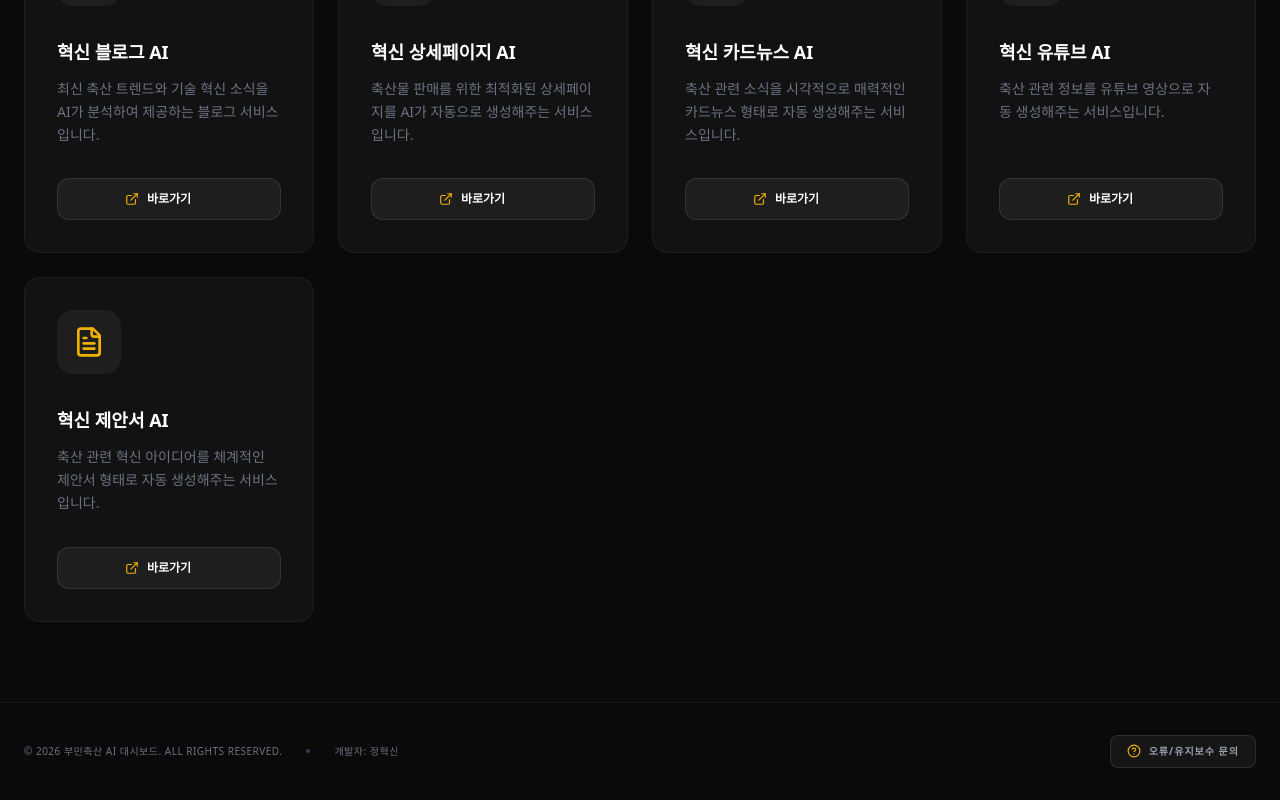
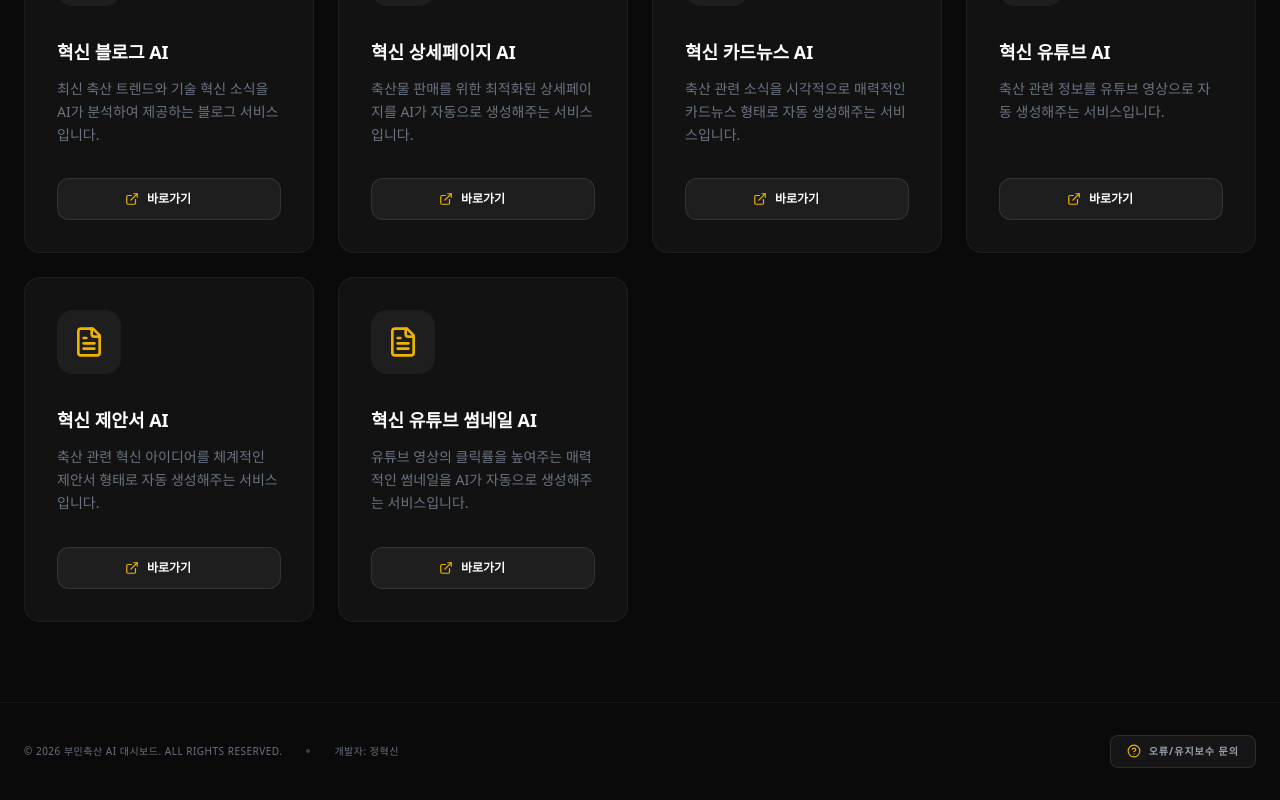
Before and after one commit to lab-droid/bumin-ai, a React (Vite) app: page / in a window 1280 px wide. Shown: the part 667-1467 px from the top of the page. Built offline with nearby package versions, Linux system fonts and the light colour scheme.

Commit message:
feat: Add YouTube thumbnail AI service
Adds a new "혁신 유튜브 썸네일 AI" service to the dashboard, which automatically generates attractive YouTube thumbnails to increase click-through rates.

```diff
--- a/src/App.tsx
+++ b/src/App.tsx
@@ -69,6 +69,14 @@ const dashboardItems = [
     description: '축산 관련 혁신 아이디어를 체계적인 제안서 형태로 자동 생성해주는 서비스입니다.',
     icon: <FileText className="text-yellow-500" size={32} />,
     link: 'https://hyeoksin-proposal.fragrant-flower-7056.workers.dev/'
+  },
+  {
+    id: 6,
+    category: 'marketing',
+    title: '혁신 유튜브 썸네일 AI',
+    description: '유튜브 영상의 클릭률을 높여주는 매력적인 썸네일을 AI가 자동으로 생성해주는 서비스입니다.',
+    icon: <FileText className="text-yellow-500" size={32} />,
+    link: 'https://hyeoksin-youtube-thumbnail.vercel.app'
   },
 ];
 
```
